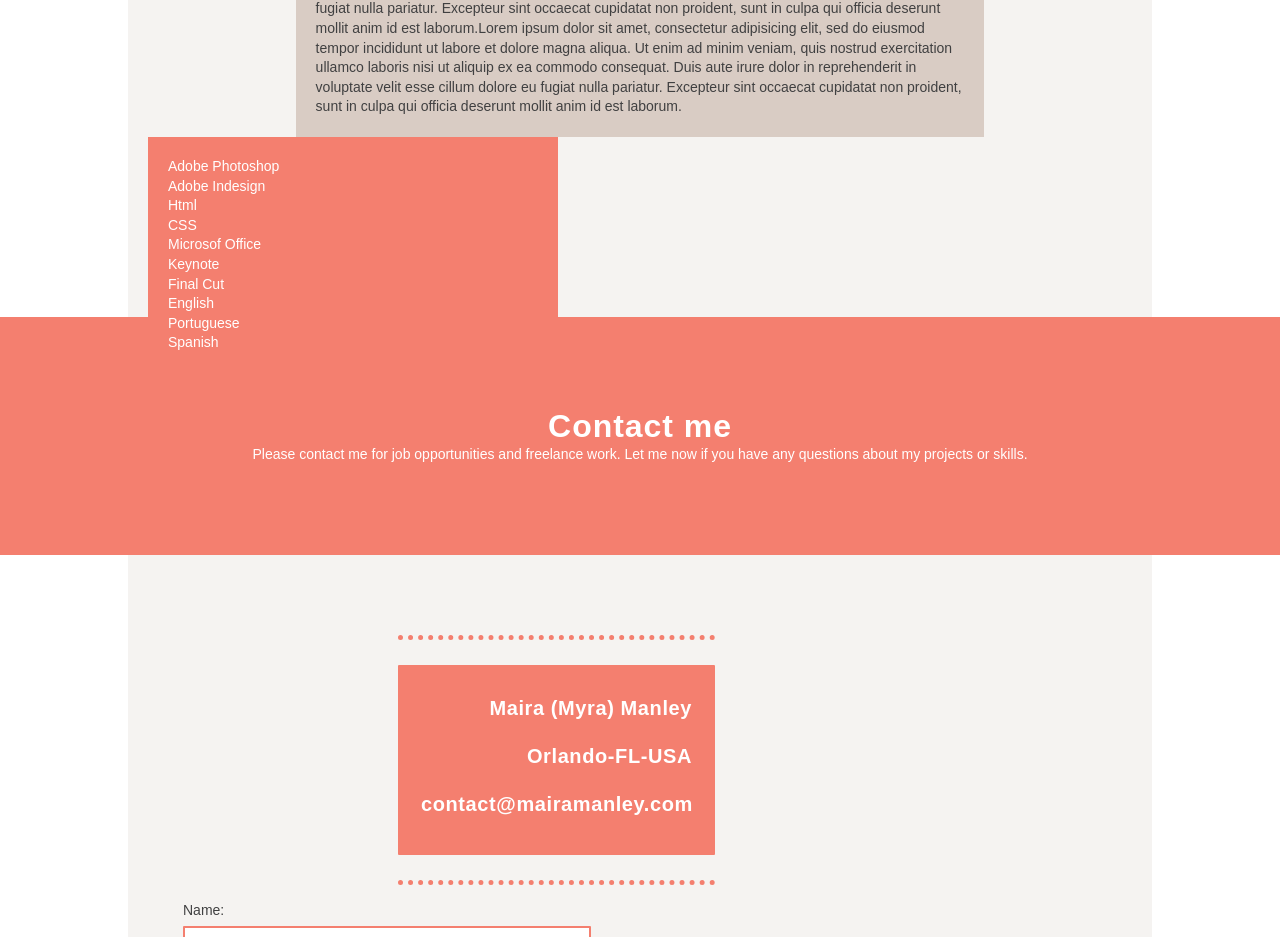
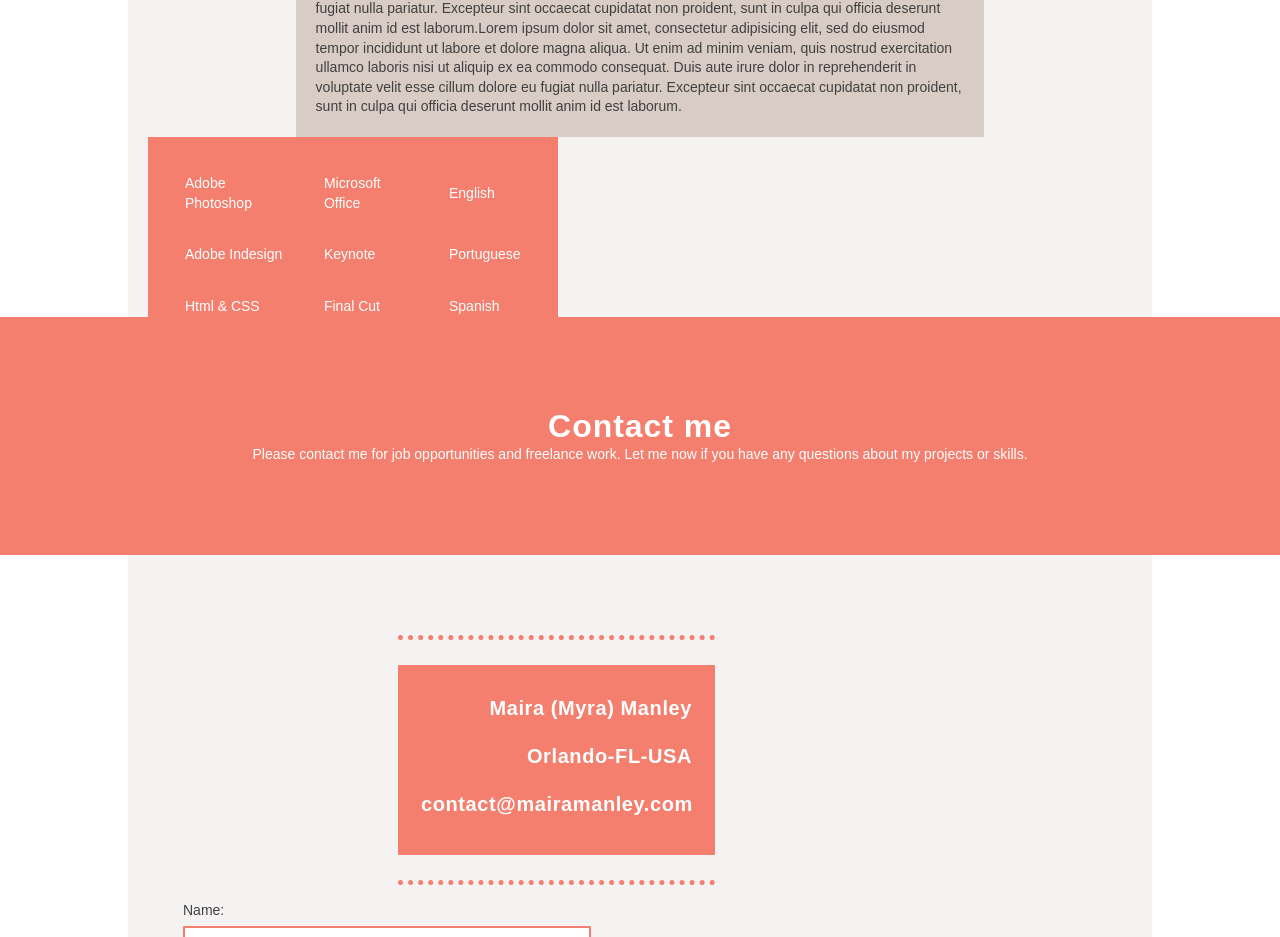
Before and after one commit to mlmanley/p3-lememanley-maira, a plain HTML site: page index.html in a window 1280 px wide. Shown: the part 5598-6535 px from the top of the page. Drawn offline with Linux system fonts and the light colour scheme; a web font is replaced by a local one.

Commit message:
Changed skills from list to table

```diff
--- a/css/style.css
+++ b/css/style.css
@@ -189,9 +189,10 @@ About
     padding: 20px;
 }
 
-.skills ul li {
+.skills table td {
   font: 14px/1.4 "montserrat", sans-serif;
   color: white;
+  padding: 15px;
 }
 /*.profile,
 .about-me{
--- a/index.html
+++ b/index.html
@@ -100,6 +100,7 @@
           <p>Lorem ipsum dolor sit amet, consectetur adipisicing elit, sed do eiusmod tempor incididunt ut labore et dolore magna aliqua. Ut enim ad minim veniam, quis nostrud exercitation ullamco laboris nisi ut aliquip ex ea commodo consequat. Duis aute irure dolor in reprehenderit in voluptate velit esse cillum dolore eu fugiat nulla pariatur. Excepteur sint occaecat cupidatat non proident, sunt in culpa qui officia deserunt mollit anim id est laborum.Lorem ipsum dolor sit amet, consectetur adipisicing elit, sed do eiusmod tempor incididunt ut labore et dolore magna aliqua. Ut enim ad minim veniam, quis nostrud exercitation ullamco laboris nisi ut aliquip ex ea commodo consequat. Duis aute irure dolor in reprehenderit in voluptate velit esse cillum dolore eu fugiat nulla pariatur. Excepteur sint occaecat cupidatat non proident, sunt in culpa qui officia deserunt mollit anim id est laborum.</p>
         </div>
 
+        <!--
         <div class="skills">
           <ul>
             <li>Adobe Photoshop</li>
@@ -119,8 +120,40 @@
             <li>Portuguese</li>
             <li>Spanish</li>
           </ul>
+        </div>  -->
+
+        <div class="skills">
+          <table>
+            <tr>
+              <td>Adobe Photoshop</td>
+              <td>Microsoft Office</td>
+              <td>English</td>
+            </tr>
+
+            <tr>
+              <td>Adobe Indesign</td>
+              <td>Keynote</td>
+              <td>Portuguese</td>
+            </tr>
+
+            <tr>
+              <td>Html & CSS</td>
+              <td>Final Cut</td>
+              <td>Spanish</td>
+            </tr>
+          </table>
         </div>
+
+
+
+
       </section>
+
+
+
+
+
+
 
       <div class="headers" id="contact">
         <h1>Contact me</h1>
```
